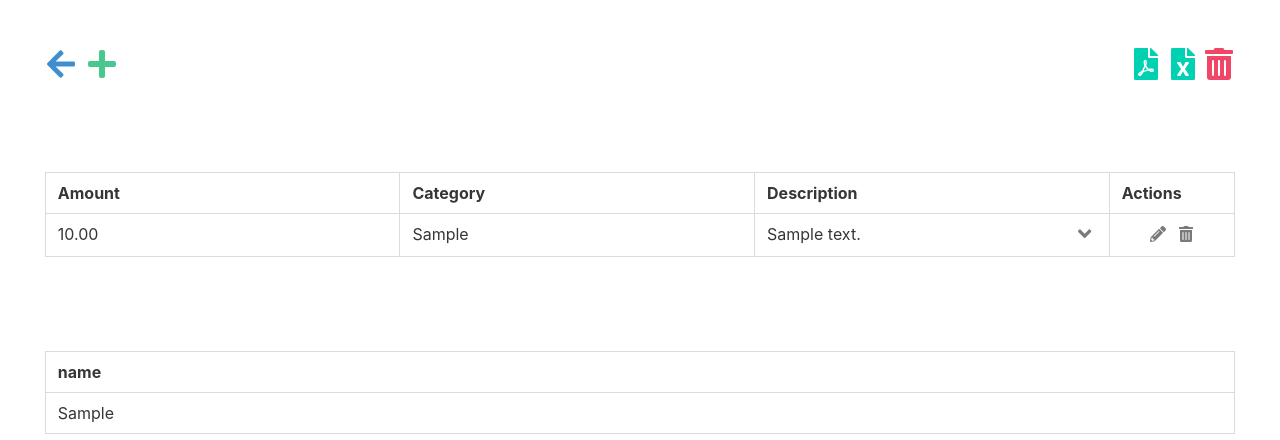
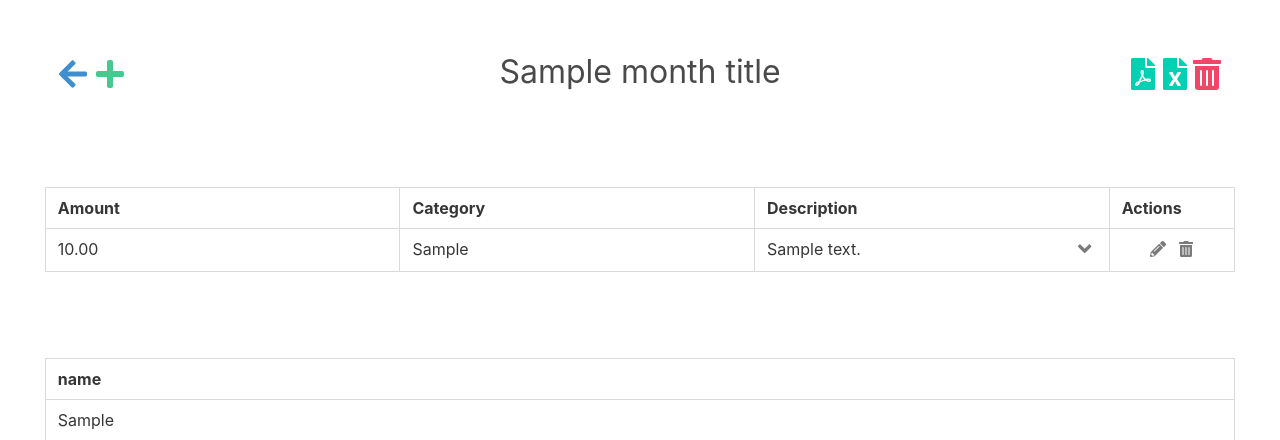
Before and after one commit to nerko937/Generate_expenses, a Flask app: template project/expenses/templates/month.html in a window 1280 px wide. Shown: the part 56-496 px from the top of the page. Run offline with Flask 2, Linux system fonts and the light colour scheme; tables that the repository leaves empty hold one stand-in row (values such as "Sample post"); the template is opened without the code that fills it: values that come from a table or form of the project are taken from there, most other values are stand-ins (such as "Sample title", 1, 10 or a date in 2020); some libraries are stand-ins or nearby versions.

Commit message:
added title in expenses list page

```diff
--- a/project/expenses/routes.py
+++ b/project/expenses/routes.py
@@ -70,9 +70,10 @@ def month(month_id):
 		summary = db.session.query(db.func.sum(Expense.amount)).filter_by(month_id=month_id)
 		sums = {key: str(summary.filter_by(category=key).first()[0]) for key in ROUTE_CATEGORIES}
 		sums['Total'] = str(summary.first()[0])
+		month_title = f'{MONTHS[month.month - 1][1]} {month.year}'
 		return render_template(
 			'month.html', title='Expenses', month=month, sums=sums,
-			add_form=add_form, update_form=update_form
+			add_form=add_form, update_form=update_form, month_title=month_title
 		)
 	else:
 		flash("You can't view a month that doesn't belongs to you!!", 'danger')
--- a/project/expenses/templates/month.html
+++ b/project/expenses/templates/month.html
@@ -1,7 +1,8 @@
 {% extends 'base.html' %}
 {% block content %}
-<div id="expenses-header">
-  <div class="is-pulled-left">
+<div class="columns" id="expenses-header">
+  <div class="column">
+    <div id="buttons-left">
       <a href="{{ url_for('expenses.main') }}">
         <div class="tooltip"">
           <span class="icon has-text-info is-medium">
@@ -17,7 +18,12 @@
         <span class="tooltip-text">Add new</span>
       </div>
     </div>
-  <div class="is-pulled-right">
+  </div>
+  <div class="column is-three-fifths">
+    <h3 class="has-text-centered is-size-3">{{ month_title }}</h3>
+  </div>
+  <div class="column">
+    <div id="buttons-right">
       <a href="{{ url_for('expenses.download_pdf', month_id=month.id) }}">
         <div class="tooltip">
           <span class="icon has-text-primary is-medium">
@@ -41,6 +47,7 @@
           </span>
         </a>
         <span class="tooltip-text">Delete month</span>
+      </div>
     </div>
   </div>
 </div>
--- a/project/static/app.css
+++ b/project/static/app.css
@@ -84,6 +84,20 @@ body > footer {
     margin-right: 3.5%;
     max-width: 93%;
     margin-bottom: 1rem;
+}
+
+#buttons-left {
+    display: flex;
+    justify-content: flex-start;
+    height: 100%;
+    align-items: flex-end;
+}
+
+#buttons-right {
+    display: flex;
+    justify-content: flex-end;
+    height: 100%;
+    align-items: flex-end;
 }
 
 .expense-header-cols {
```
Lines whose indentation alone changed are shown as unchanged.
